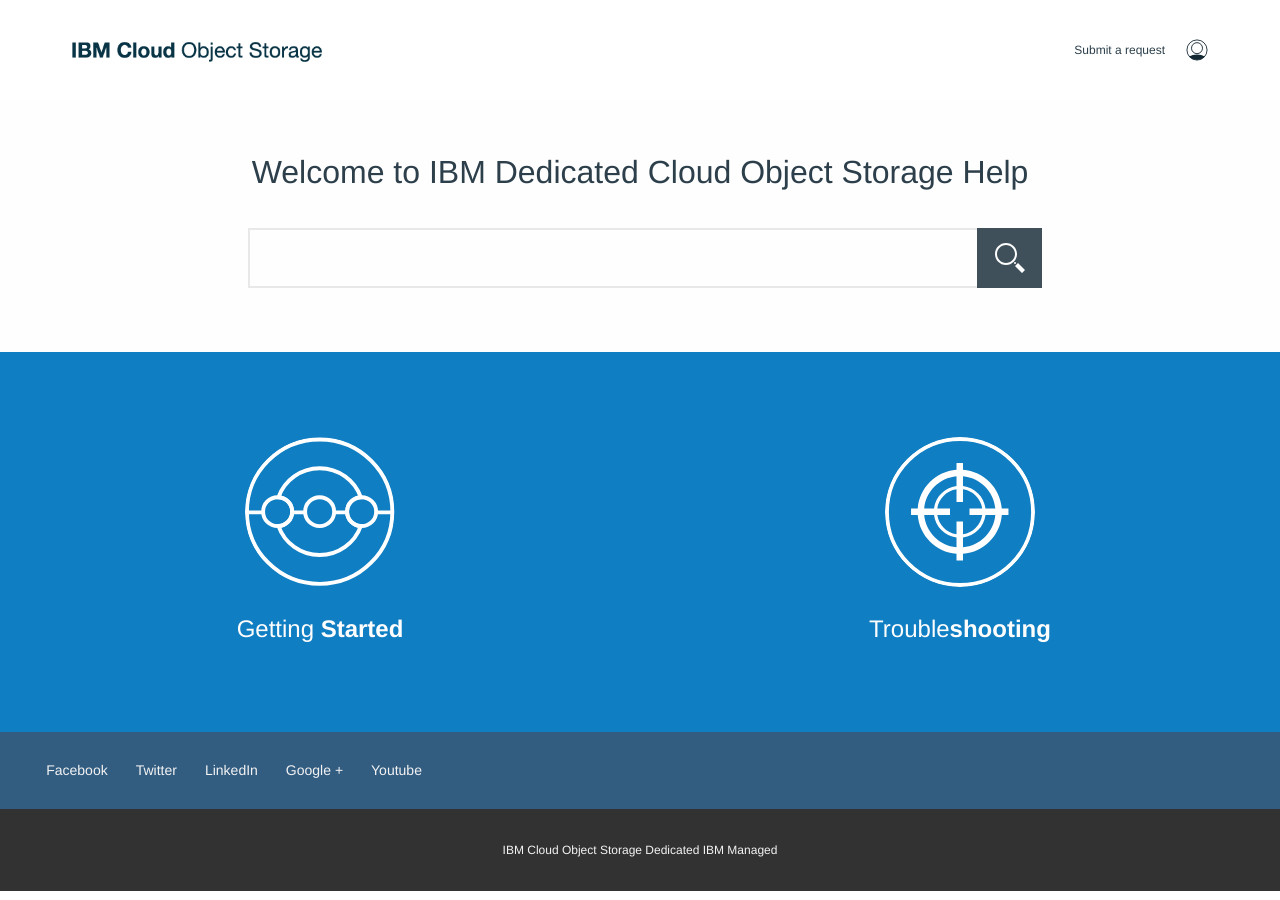
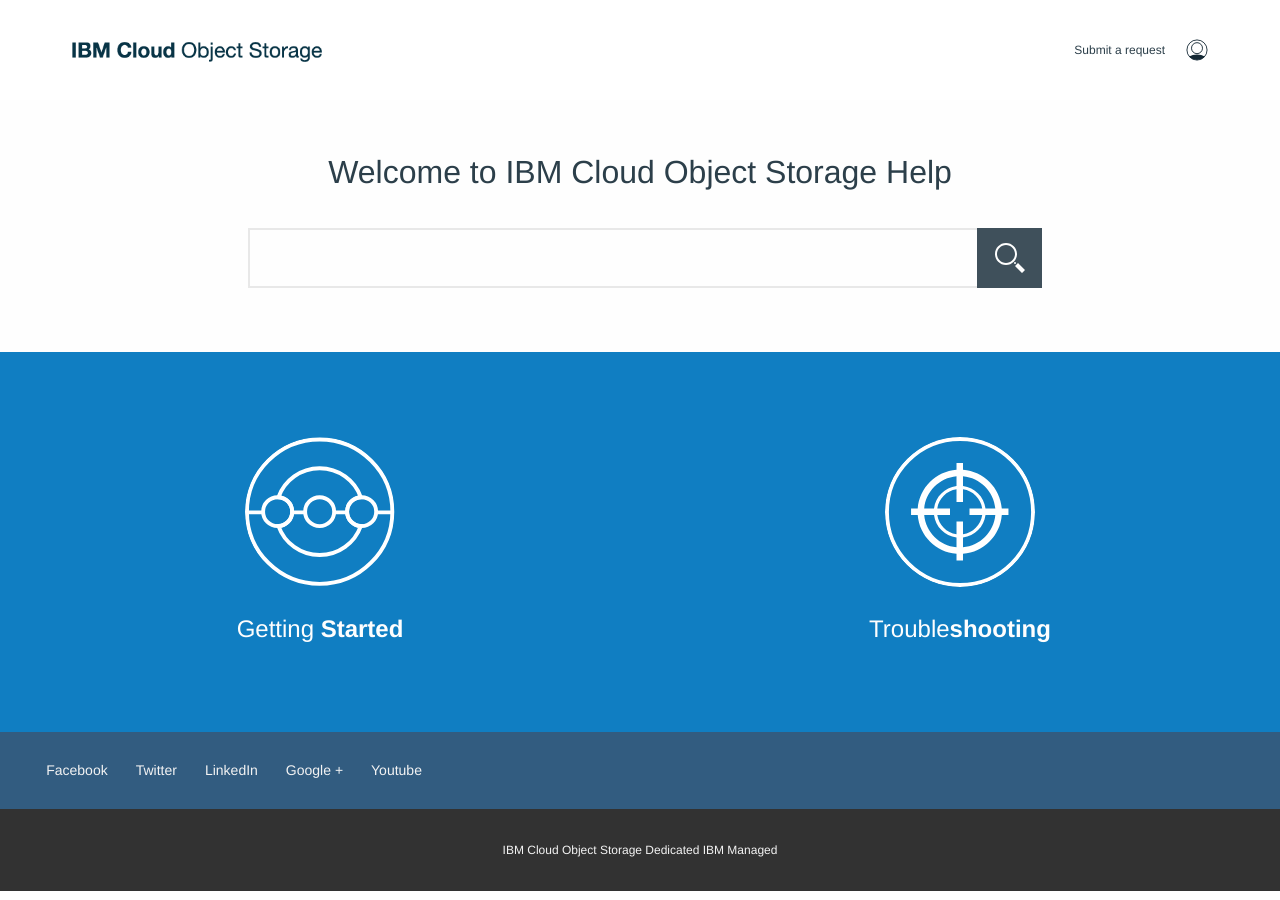
Before and after one commit to nglange/help-documentation, a Jekyll site: the page built from index.html, in a window 1280 px wide. Built offline with Jekyll 4.4.1, drawn with Linux system fonts in a browser that asks for light colours.

Commit message:
Revert "revised titles to IBM Dedicated Cloud Object Storage"
This reverts commit a68d16fbcb85ee7d0606e705e955f37975f907de.

```diff
--- a/_config.yml
+++ b/_config.yml
@@ -6,9 +6,9 @@
 # 'jekyll serve'. If you change this file, please restart the server process.
 
 # Site settings
-title: IBM Dedicated Cloud Object Storage Help
+title: IBM Cloud Object Storage Help
 email: twegan@us.ibm.com
-description: The definitive Knowledge Base for IBM Dedicated Cloud Object Storage Help
+description: The definitive Knowledge Base for IBM Cloud Object Storage Help
 baseurl: "/help-documentation" # the subpath of your site, e.g. /blog
 url: "http://ibm-cos-help.github.io" # the base hostname & protocol for your site
 twitter_username: tj_egan
--- a/_includes/search--pageview.html
+++ b/_includes/search--pageview.html
@@ -7,7 +7,7 @@
 
   </div>
   <div class="input-container">
-    <label for="search__fullview" class="hide search--label">Search IBM Dedicated Cloud Object Storage Help</label>
+    <label for="search__fullview" class="hide search--label">Search IBM Cloud Object Storage Help</label>
     <input type="text" id="search-input" placeholder="" name="search" class="search__minview--page">
     <img src="{{ site.baseurl }}/img/search.svg" class="search-icon" />
   </div>
--- a/index.html
+++ b/index.html
@@ -5,7 +5,7 @@
 <div class="home">
 
   <div class="search">
-    <label for="search">Welcome to IBM Dedicated Cloud Object Storage Help</label>
+    <label for="search">Welcome to IBM Cloud Object Storage Help</label>
     <div class="full-view__search hide">
       <a href="" class="x hide">X</a>
       <ul id="results-container"></ul>
@@ -13,7 +13,7 @@
 
     </div>
     <div class="input-container">
-      <label for="search__fullview" class="hide search--label">Search IBM Dedicated Cloud Object Storage Help</label>
+      <label for="search__fullview" class="hide search--label">Search IBM Cloud Object Storage Help</label>
       <input type="text" id="search-input" placeholder="" name="search" class="search__minview">
       <img src="./img/search.svg" class="search-icon" />
     </div>
```
Also changed, not shown: README.md.
